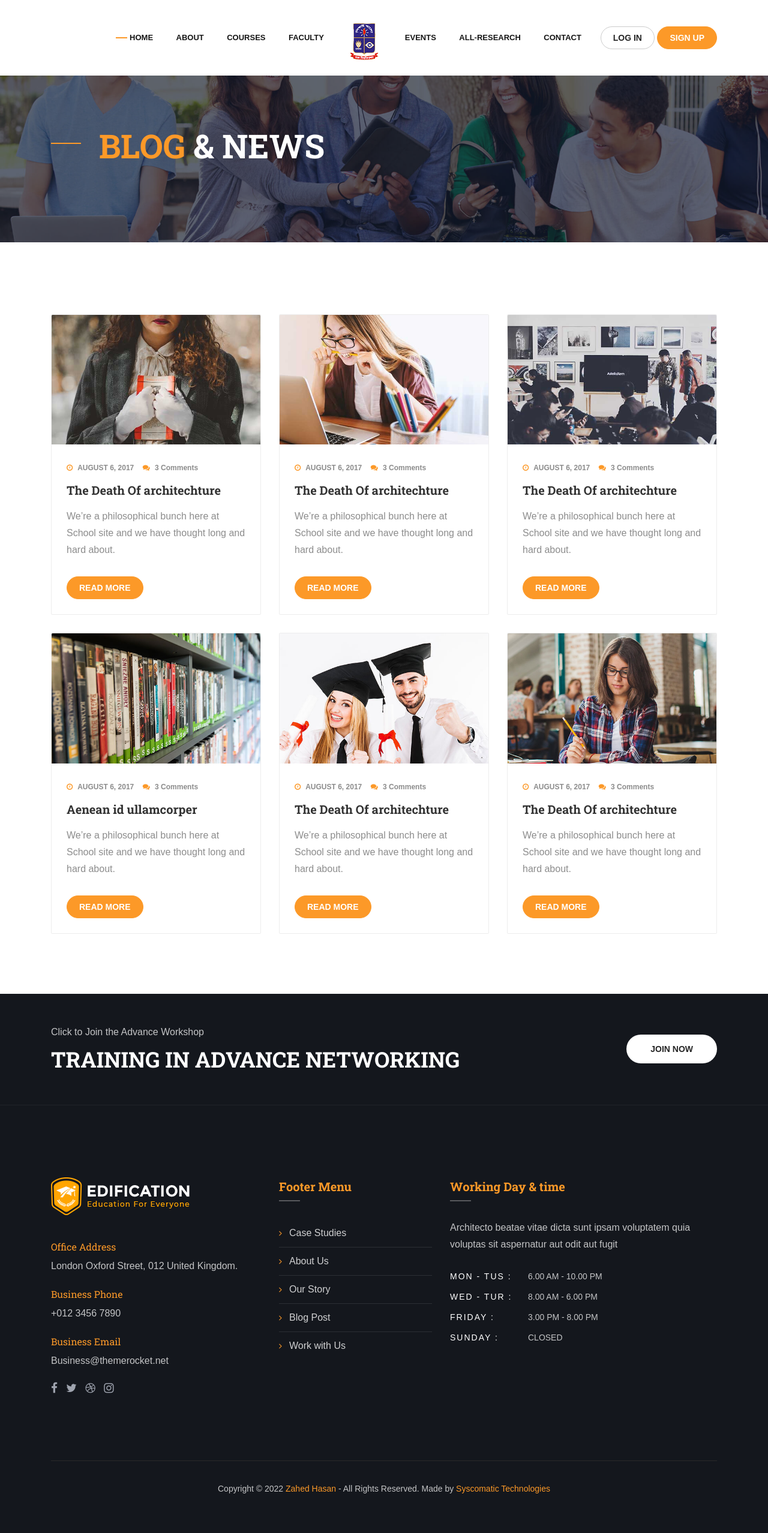
After one commit to Zahed75/criminology_core, a Django app: page /publication/ in a window 1280 px wide. The commit adds this page. Shown: the whole page at 60% size. Run offline with Django 4.2, Linux system fonts and the light colour scheme; some libraries are stand-ins or nearby versions; some web fonts are replaced.

Commit message:
research & publication models done

```diff
--- a/main_app/urls.py
+++ b/main_app/urls.py
@@ -4,15 +4,21 @@ from main_app import views
 urlpatterns = [
     path('', views.index, name='home'),
     path('about/',views.AboutSection,name='about'),
-    path('course/',views.course,name='course'),
+    # ==============================================
     path('facilites-details/<int:pk>/',views.faclities_details,name='facitlities-deatails'),
+    # ===============================================
     path('teacher/',views.teacher,name='teacher'),
     path('teacher_details/<int:pk>/',views.DetailsTeacher,name='teacher_details'),
+    # =====================================================
+    path('course/',views.course,name='course'),
     path('course_details/<id>/',views.course_details,name='course_details'),
+    # =====================================================
     path('event/',views.event,name='event'),
     path('event_details/<int:pk>/',views.details_event,name='event_details'),
+    # ======================================================
     path('contact/',views.contact,name='contact'),
-    path('blog/',views.blog,name='blog'),
+    path('research/',views.Research,name='research'),
+    path('publication/',views.pub,name='publication')
 
 
 ]
--- a/main_app/views.py
+++ b/main_app/views.py
@@ -6,7 +6,7 @@ from main_app.pacakge import *
 
 def index(request):
     hm=Home.objects.all()
-    fac=Facilites.objects.all().order_by('id')
+    fac=Facilites.objects.all().order_by('id')[:3]
     wel=Welcome.objects.all
     welcontent=ChairmanSection.objects.all()
 
@@ -66,6 +66,7 @@ def course_details(request,id):
 
 def teacher(request):
     tc=TeacherSection.objects.all().order_by('id')
+
     dict={'tc':tc}
 
     return render(request,'main_app/teachers.html',context=dict)
@@ -80,9 +81,6 @@ def DetailsTeacher(request,pk):
 
 
 
-
-
-
 def contact(request):
     dict={}
 
@@ -90,7 +88,13 @@ def contact(request):
 
 
 
-def blog(request):
+def Research(request):
     dict={}
 
-    return render(request,'main_app/blog.html',context=dict)
+    return render(request,'main_app/research.html',context=dict)
+
+
+def pub(request):
+    dict={}
+
+    return render(request,'main_app/publications.html',context=dict)
--- a/templates/base.html
+++ b/templates/base.html
@@ -63,7 +63,8 @@
                                 <li><a href="javascript:void(0);">Courses</a>
                                     <ul class="submenu">
                                         <li><a href="{% url 'course' %}">courses</a></li>
-                                  {% comment %} <li><a href="course-details.html">course details</a></li>  {% endcomment %}
+                              <li><a href="course-details.html">Facilities</a></li>
+
                                     </ul>
                                 </li>
                                 <li><a href="{% url 'teacher' %}">Faculty</a>
@@ -82,9 +83,9 @@
                                     </a>
                                 </li>
                                 <li><a href="{% url 'event' %}">Events</a></li>
-                                <li><a href="{% url 'blog' %}">blog</a>
+                                <li><a href="{% url 'research' %}">All-Research</a>
                                     <ul class="submenu">
-                                        <li><a href="{% url 'blog' %}">All-Blogs</a></li>
+                                        <li><a href="{% url 'publication' %}">Publications</a></li>
                                     <li><a href="#">Notices</a></li>
                                     </ul>
                                 </li>
--- a/templates/main_app/index.html
+++ b/templates/main_app/index.html
@@ -222,8 +222,8 @@
         <div class="row">
             <div class="col-md-10 offset-md-1">
                 <div class="section-title-style2 black-title title-tb text-center">
-                    <span>Top stories</span>
-                    <h2>Blog & News</h2>
+                    <span>Criminology-</span>
+                    <h2>Our Publications</h2>
                 </div>
             </div>
         </div>
--- /dev/null
+++ b/templates/main_app/publications.html
@@ -0,0 +1,151 @@
+{% extends "base.html" %}
+ {% load static %}
+  {% block body_block %}
+    <!--[if lt IE 8]>
+            <p class="browserupgrade">You are using an <strong>outdated</strong> browser. Please <a href="http://browsehappy.com/">upgrade your browser</a> to improve your experience.</p>
+        <![endif]-->
+    <!-- preloader area start -->
+
+    <!-- offset search area start -->
+    <div class="offset-search">
+        <form action="#">
+            <input type="text" name="search" placeholder="Sarch here...">
+            <button type="submit"><i class="fa fa-search"></i></button>
+        </form>
+    </div>
+    <!-- offset search area end -->
+    <!-- body overlay area start -->
+    <div class="body_overlay"></div>
+    <!-- body overlay area end -->
+    <!-- crumbs area start -->
+    <div class="crumbs-area">
+        <div class="container">
+            <div class="crumb-content">
+                <h4 class="crumb-title"><span>Blog</span> & News</h4>
+            </div>
+        </div>
+    </div>
+    <!-- crumbs area end -->
+    <!-- blog area start -->
+    <div class="blog-area  pt--120 pb--70">
+        <div class="container">
+            <div class="row">
+                <!-- blog single start -->
+                <div class="col-lg-4 col-md-6">
+                  <div class="card mb-5">
+                    <img class="card-img-top" src="assets/images/blog/blog-thumbnail1.jpg" alt="image">
+                    <div class="card-body p-25">
+                        <ul class="list-inline blog-meta mb-3">
+                            <li><i class="fa fa-clock-o"></i> AUGUST 6, 2017</li>
+                            <li><i class="fa fa-comments"></i> 3 Comments</li>
+                        </ul>
+                      <h4 class="card-title mb-4"><a href="blog-details.html">The Death Of architechture</a></h4>
+                      <p class="card-text">We’re a philosophical bunch here at School site and we have thought long and hard about.</p>
+                      <a class="btn btn-primary btn-round btn-sm" href="#"> Read More </a>
+                    </div>
+                  </div><!-- card -->
+                </div>
+
+                <div class="col-lg-4 col-md-6">
+                  <div class="card mb-5">
+                    <img class="card-img-top" src="assets/images/blog/blog-thumbnail2.jpg" alt="image">
+                    <div class="card-body p-25">
+                        <ul class="list-inline blog-meta mb-3">
+                            <li><i class="fa fa-clock-o"></i> AUGUST 6, 2017</li>
+                            <li><i class="fa fa-comments"></i> 3 Comments</li>
+                        </ul>
+                      <h4 class="card-title mb-4"><a href="blog-details.html">The Death Of architechture</a></h4>
+                      <p class="card-text">We’re a philosophical bunch here at School site and we have thought long and hard about.</p>
+                      <a class="btn btn-primary btn-round btn-sm" href="#"> Read More </a>
+                    </div>
+                  </div><!-- card -->
+                </div>
+
+                <div class="col-lg-4 col-md-6">
+                  <div class="card mb-5">
+                    <img class="card-img-top" src="assets/images/blog/blog-thumbnail3.jpg" alt="image">
+                    <div class="card-body p-25">
+                        <ul class="list-inline blog-meta mb-3">
+                            <li><i class="fa fa-clock-o"></i> AUGUST 6, 2017</li>
+                            <li><i class="fa fa-comments"></i> 3 Comments</li>
+                        </ul>
+                      <h4 class="card-title mb-4"><a href="blog-details.html">The Death Of architechture</a></h4>
+                      <p class="card-text">We’re a philosophical bunch here at School site and we have thought long and hard about.</p>
+                      <a class="btn btn-primary btn-round btn-sm" href="#"> Read More </a>
+                    </div>
+                  </div><!-- card -->
+                </div>
+
+                <div class="col-lg-4 col-md-6">
+                  <div class="card mb-5">
+                    <img class="card-img-top" src="assets/images/blog/blog-thumbnail4.jpg" alt="image">
+                    <div class="card-body p-25">
+                        <ul class="list-inline blog-meta mb-3">
+                            <li><i class="fa fa-clock-o"></i> AUGUST 6, 2017</li>
+                            <li><i class="fa fa-comments"></i> 3 Comments</li>
+                        </ul>
+                      <h4 class="card-title mb-4"><a href="blog-details.html">Aenean id ullamcorper</a></h4>
+                      <p class="card-text">We’re a philosophical bunch here at School site and we have thought long and hard about.</p>
+                      <a class="btn btn-primary btn-round btn-sm" href="#"> Read More </a>
+                    </div>
+                  </div><!-- card -->
+                </div>
+
+                <div class="col-lg-4 col-md-6">
+                  <div class="card mb-5">
+                    <img class="card-img-top" src="assets/images/blog/blog-thumbnail5.jpg" alt="image">
+                    <div class="card-body p-25">
+                        <ul class="list-inline blog-meta mb-3">
+                            <li><i class="fa fa-clock-o"></i> AUGUST 6, 2017</li>
+                            <li><i class="fa fa-comments"></i> 3 Comments</li>
+                        </ul>
+                      <h4 class="card-title mb-4"><a href="blog-details.html">The Death Of architechture</a></h4>
+                      <p class="card-text">We’re a philosophical bunch here at School site and we have thought long and hard about.</p>
+                      <a class="btn btn-primary btn-round btn-sm" href="#"> Read More </a>
+                    </div>
+                  </div><!-- card -->
+                </div>
+
+                <div class="col-lg-4 col-md-6">
+                  <div class="card mb-5">
+                    <img class="card-img-top" src="assets/images/blog/blog-thumbnail6.jpg" alt="image">
+                    <div class="card-body p-25">
+                        <ul class="list-inline blog-meta mb-3">
+                            <li><i class="fa fa-clock-o"></i> AUGUST 6, 2017</li>
+                            <li><i class="fa fa-comments"></i> 3 Comments</li>
+                        </ul>
+                      <h4 class="card-title mb-4"><a href="blog-details.html">The Death Of architechture</a></h4>
+                      <p class="card-text">We’re a philosophical bunch here at School site and we have thought long and hard about.</p>
+                      <a class="btn btn-primary btn-round btn-sm" href="#"> Read More </a>
+                    </div>
+                  </div><!-- card -->
+                </div>
+                <!-- blog single end -->
+            </div>
+        </div>
+    </div>
+    <!-- blog area end -->
+
+    <!-- cta area start -->
+    <div class="cta-area secondary-bg has-color ptb--50">
+        <div class="container">
+            <div class="row align-items-center">
+                <div class="col-md-9">
+                    <div class="cta-content">
+                        <p class="mb-2">Click to Join the Advance Workshop</p>
+                        <h2>Training in advance networking</h2>
+                    </div>
+                </div>
+                <div class="col-md-3">
+                    <div class="cta-btn">
+                        <a class="btn btn-light btn-round" href="#">Join Now</a>
+                    </div>
+                </div>
+            </div>
+        </div>
+    </div>
+    <!-- cta area end -->
+
+
+
+    {% endblock %}
--- a/templates/main_app/teachers.html
+++ b/templates/main_app/teachers.html
@@ -31,9 +31,9 @@
         <div class="card mb-5">
           <img src="{{x.TeacherImage.url}}" alt="image">
           <div class="card-body teacher-content p-25">
-            <h4 class="card-title mb-1"><a href="">{{x.teacher_name}}</a></h4>
+            <h4 class="card-title mb-1"><a href="/teacher_details/{{x.id}}">{{x.teacher_name}}</a></h4>
             <span class="primary-color d-block mb-4">{{x.TeacherDesignations}}</span>
-            <p class="card-text">W Lorem ipsum dolor sit amet, consectetur.</p>
+            <!-- <p class="card-text">teacher short brief</p> -->
               <a href="/teacher_details/{{x.id}}"><p>Read More..!</p></a>
             <ul class="list-inline">
               <li><a target="_blank" href="{{x.FacebookLink}}"><i class="fa fa-facebook"></i></a></li>
```
Also changed, not shown: main_app/admin.py (+14 -0 lines), main_app/models.py (+38 -0 lines), templates/main_app/publication-details.html (added, +278 -0 lines), templates/main_app/teacher-details.html (+4 -27 lines), main_app/migrations/0005_publicationdetail_publications.py (added), main_app/migrations/0006_publications_publication_date.py (added), main_app/migrations/0007_research.py (added), templates/main_app/research-details.html (renamed from templates/main_app/blog-details.html), templates/main_app/research.html (renamed from templates/main_app/blog.html).
